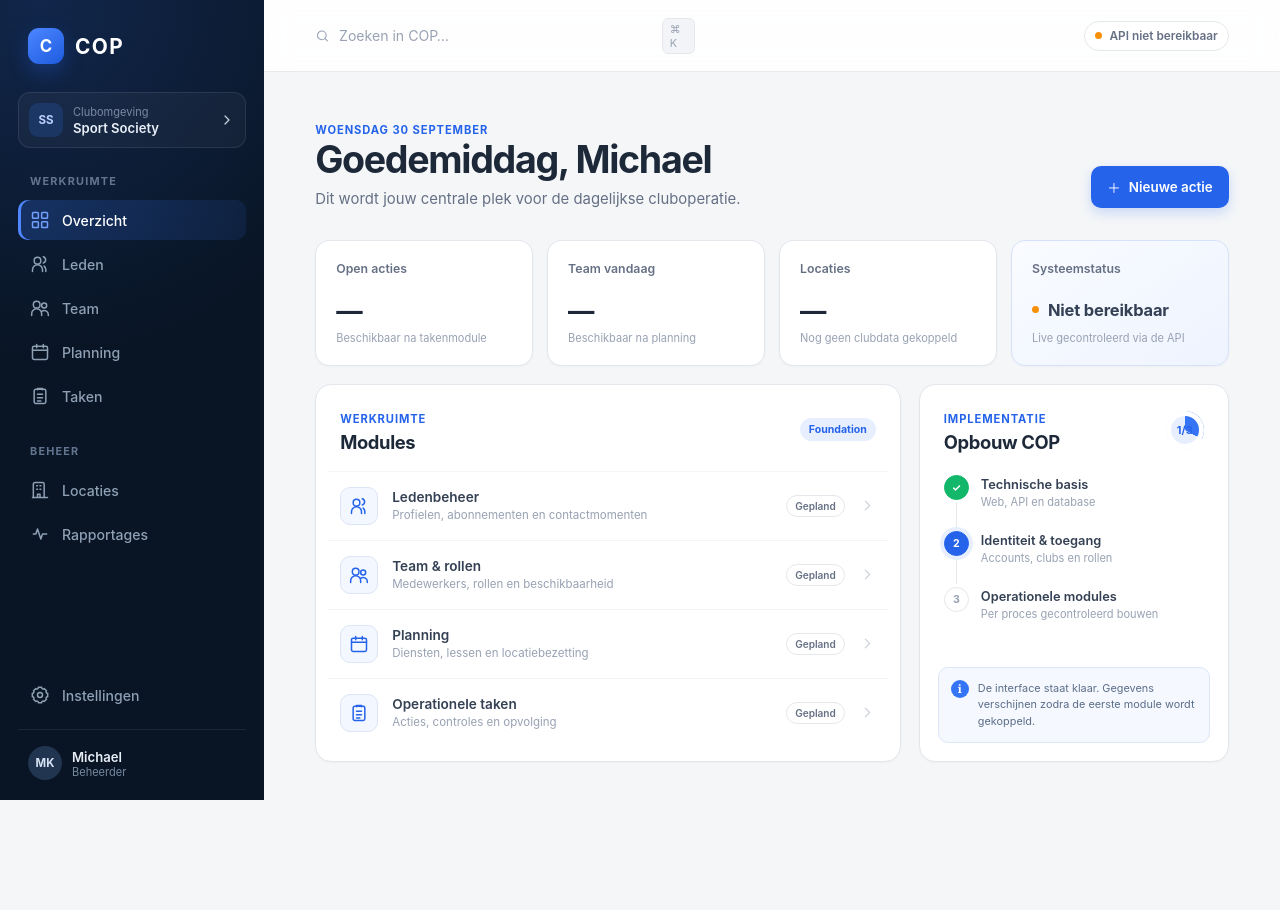
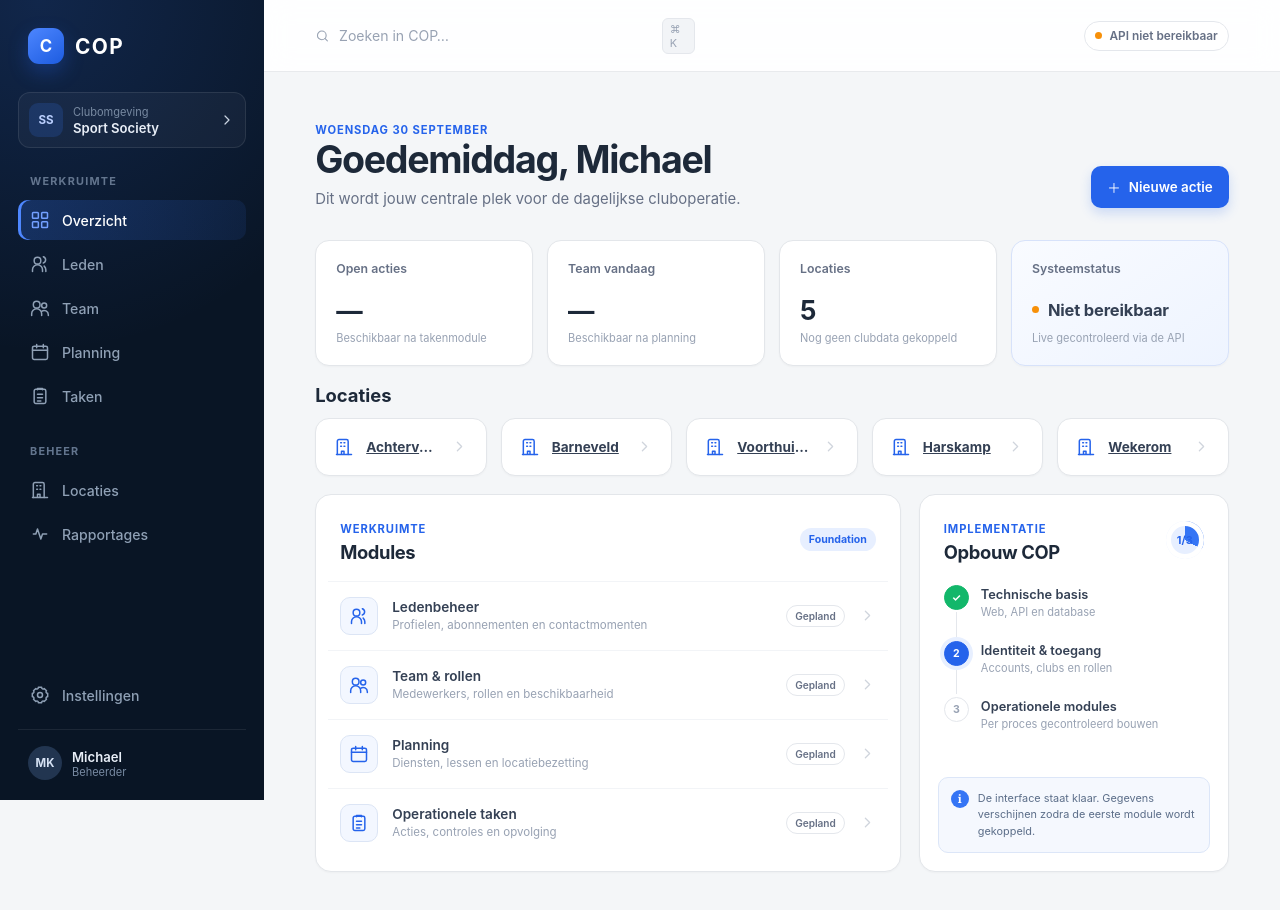
Before and after one commit to Michael-Kr26/club-operations-platform, a React (Vite) app in the folder apps/web/: page / in a window 1280 px wide. Shown: the top 910 px of the page. Before the commit the page ends 826 px from the top, so only its background shows below. Built offline with nearby package versions, Linux system fonts and the light colour scheme; no server answers.

Commit message:
Add role model and location navigation

```diff
--- a/apps/web/package.json
+++ b/apps/web/package.json
@@ -14,7 +14,8 @@
     "@cop/contracts": "workspace:*",
     "@tanstack/react-query": "^5.103.2",
     "react": "^19.3.0",
-    "react-dom": "^19.3.0"
+    "react-dom": "^19.3.0",
+    "react-router": "^8.4.0"
   },
   "devDependencies": {
     "@testing-library/jest-dom": "^7.0.1",
--- a/apps/web/src/App.tsx
+++ b/apps/web/src/App.tsx
@@ -1,3 +1,4 @@
+import { Link } from 'react-router';
 import { useQuery } from '@tanstack/react-query';
 import type { HealthResponse } from '@cop/contracts';
 import type { ReactNode } from 'react';
@@ -104,6 +105,14 @@ function Icon({ name, size = 20 }: { name: IconName; size?: number }) {
   );
 }
 
+const locations = [
+  { name: 'Achterveld', slug: 'achterveld' },
+  { name: 'Barneveld', slug: 'barneveld' },
+  { name: 'Voorthuizen', slug: 'voorthuizen' },
+  { name: 'Harskamp', slug: 'harskamp' },
+  { name: 'Wekerom', slug: 'wekerom' }
+];
+
 const primaryNavigation: Array<{
   icon: IconName;
   label: string;
@@ -143,6 +152,24 @@ const modules: Array<{ description: string; icon: IconName; title: string }> = [
     title: 'Operationele taken',
   },
 ];
+
+type LocationCardProps = {
+  name: string;
+  slug: string;
+};
+
+function LocationCard({ name, slug }: LocationCardProps) {
+  return (
+    <Link
+      className="location-card"
+      to={`/locaties/${slug}`}
+    >
+      <Icon name="building" />
+      <strong>{name}</strong>
+      <Icon name="chevron" size={17} />
+    </Link>
+  );
+}
 
 export function App() {
   const health = useQuery({
@@ -289,7 +316,7 @@ export function App() {
             </article>
             <article className="metric-card">
               <span className="metric-card__label">Locaties</span>
-              <strong>—</strong>
+              <strong>{locations.length}</strong>
               <small>Nog geen clubdata gekoppeld</small>
             </article>
             <article className="metric-card metric-card--accent">
@@ -304,6 +331,20 @@ export function App() {
               </strong>
               <small>Live gecontroleerd via de API</small>
             </article>
+          </section>
+
+          <section className="locations-section">
+            <h2>Locaties</h2>
+
+            <div className="locations-grid">
+              {locations.map((location) => (
+               <LocationCard
+                  key={location.slug}
+                  name={location.name}
+                  slug={location.slug}
+                />
+              ))}
+            </div>
           </section>
 
           <div className="dashboard-grid">
--- /dev/null
+++ b/apps/web/src/auth/mockCurrentUser.ts
@@ -0,0 +1,6 @@
+import type { RoleAssignment } from './types';
+
+export const currentRoleAssignment: RoleAssignment = {
+  employeeNumber: 'TEST-ADMIN-001',
+  role: 'admin',
+};
--- a/apps/web/src/main.tsx
+++ b/apps/web/src/main.tsx
@@ -1,5 +1,6 @@
 import { QueryClient, QueryClientProvider } from '@tanstack/react-query';
 import { StrictMode } from 'react';
+import { BrowserRouter } from 'react-router';
 import { createRoot } from 'react-dom/client';
 
 import { App } from './App';
@@ -9,8 +10,10 @@ const queryClient = new QueryClient();
 
 createRoot(document.getElementById('root')!).render(
   <StrictMode>
-    <QueryClientProvider client={queryClient}>
-      <App />
-    </QueryClientProvider>
+    <BrowserRouter>
+      <QueryClientProvider client={queryClient}>
+        <App />
+      </QueryClientProvider>
+    </BrowserRouter>
   </StrictMode>,
 );
--- a/apps/web/src/styles.css
+++ b/apps/web/src/styles.css
@@ -441,6 +441,63 @@ h1 {
   white-space: nowrap;
 }
 
+.locations-section {
+  margin-top: 18px;
+}
+
+.locations-section h2 {
+  margin: 0 0 12px;
+  color: var(--slate-900);
+  font-size: 1.15rem;
+}
+
+.locations-grid {
+  display: grid;
+  grid-template-columns: repeat(5, minmax(0, 1fr));
+  gap: 14px;
+}
+
+.location-card {
+  display: grid;
+  grid-template-columns: auto 1fr auto;
+  align-items: center;
+  gap: 12px;
+  min-width: 0;
+  padding: 18px;
+  border: 1px solid #e3e6ea;
+  border-radius: 14px;
+  color: var(--slate-700);
+  text-align: left;
+  background: var(--white);
+  box-shadow: 0 1px 2px rgb(16 24 40 / 3%);
+  cursor: pointer;
+  transition:
+    border-color 150ms ease,
+    box-shadow 150ms ease,
+    transform 150ms ease;
+}
+
+.location-card:hover {
+  border-color: #b9cdf8;
+  box-shadow: 0 8px 20px rgb(37 99 235 / 10%);
+  transform: translateY(-2px);
+}
+
+.location-card > .icon:first-child {
+  color: var(--blue-600);
+}
+
+.location-card > .icon:last-child {
+  color: var(--slate-300);
+}
+
+.location-card strong {
+  overflow: hidden;
+  font-size: 0.85rem;
+  text-overflow: ellipsis;
+  white-space: nowrap;
+}
+
 .dashboard-grid {
   display: grid;
   grid-template-columns: minmax(0, 1.65fr) minmax(310px, 0.85fr);
@@ -632,6 +689,9 @@ h1 {
 }
 
 @media (max-width: 1080px) {
+    .locations-grid {
+    grid-template-columns: repeat(2, minmax(0, 1fr));
+  }
   .metrics-grid {
     grid-template-columns: repeat(2, minmax(0, 1fr));
   }
@@ -672,6 +732,9 @@ h1 {
 }
 
 @media (max-width: 540px) {
+    .locations-grid {
+    grid-template-columns: 1fr;
+  }
   .page-heading {
     flex-direction: column;
   }
```
Also changed, not shown: apps/web/src/auth/types.ts (added, +16 -0 lines), 1 other file (tests, documents, lock files or other folders).
